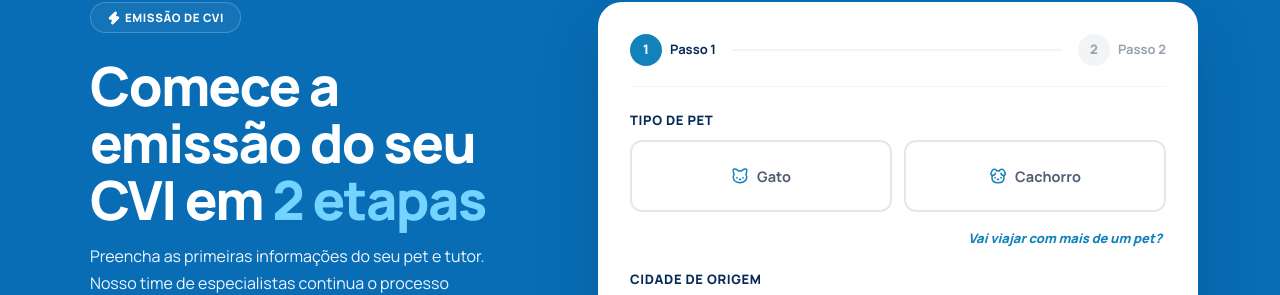
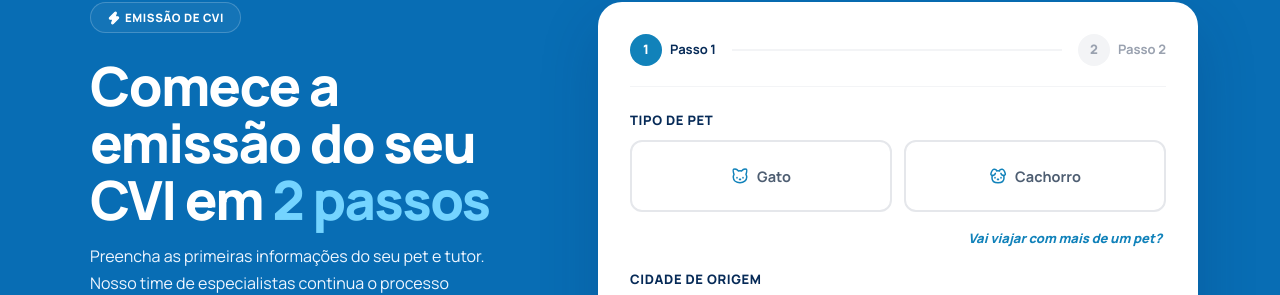
Before and after one commit to embarcompany/cvifacil, a Next.js app: page / in a window 1280 px wide. Shown: the part 4822-5117 px from the top of the page. Built offline with nearby package versions, Linux system fonts and the light colour scheme.

Commit message:
Update CVI process copy to passos

```diff
--- a/src/app/page.tsx
+++ b/src/app/page.tsx
@@ -1755,7 +1755,7 @@ export default function Home() {
               </div>
 
               <h2 className="text-[29px] sm:text-[38px] lg:text-[54px] font-[850] leading-[1.12] lg:leading-[1.05] tracking-tight lg:tracking-[-0.03em] text-white max-w-[500px] mb-4 font-sans">
-                Comece a emissão do seu CVI em <span className="text-sky-300 font-black block sm:inline">2 etapas</span>
+                Comece a emissão do seu CVI em <span className="text-sky-300 font-black block sm:inline">2 passos</span>
               </h2>
               <p className="text-[15.5px] sm:text-[16px] text-blue-50 leading-[1.65] mb-6 md:mb-8 max-w-[440px]">
                 Preencha as primeiras informações do seu pet e tutor. Nosso time de especialistas continua o processo rapidamente para você.
```
